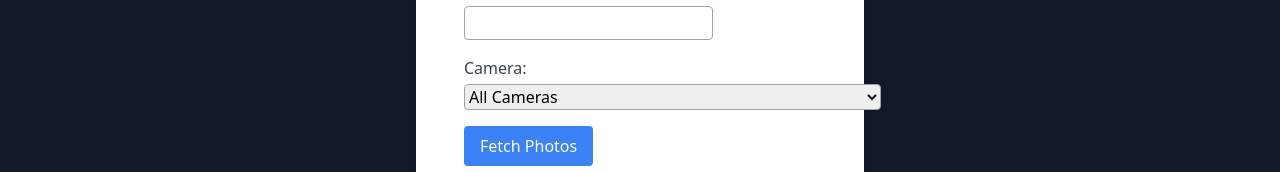
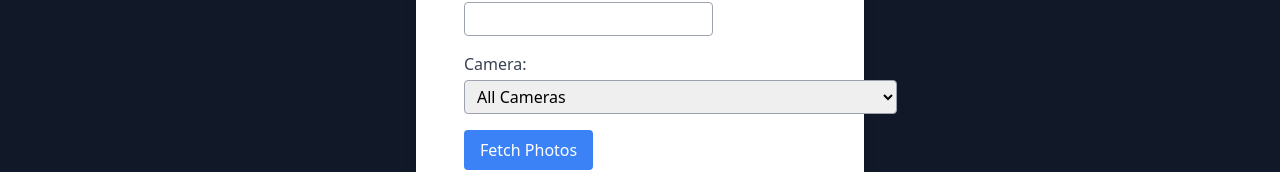
Before and after one commit to umeshdewasinghe/StarSeek, a React (Create React App) app in the folder frontend/: page /marsrover in a window 1280 px wide. Shown: the part 499-671 px from the top of the page. Built offline with nearby package versions, Linux system fonts and the light colour scheme; no server answers; the HTML template or start-up script is replaced by a standard one.

Commit message:
bugs fixed

```diff
--- a/frontend/src/pages/Marsrover.jsx
+++ b/frontend/src/pages/Marsrover.jsx
@@ -143,7 +143,7 @@ const Roverphotos = () => {
 
       <div className="mb-4">
         <label htmlFor="camera" className="block mb-1 text-gray-700">Camera:</label>
-        <select id="camera" value={camera} onChange={(e) => setCamera(e.target.value)} className="border border-gray-400 rounded">
+        <select id="camera" value={camera} onChange={(e) => setCamera(e.target.value)} className="border border-gray-400 rounded px-2 py-1">
           <option value="all">All Cameras</option>
           <option value="FHAZ">Front Hazard Avoidance Camera</option>
           <option value="RHAZ">Rear Hazard Avoidance Camera</option>
```
